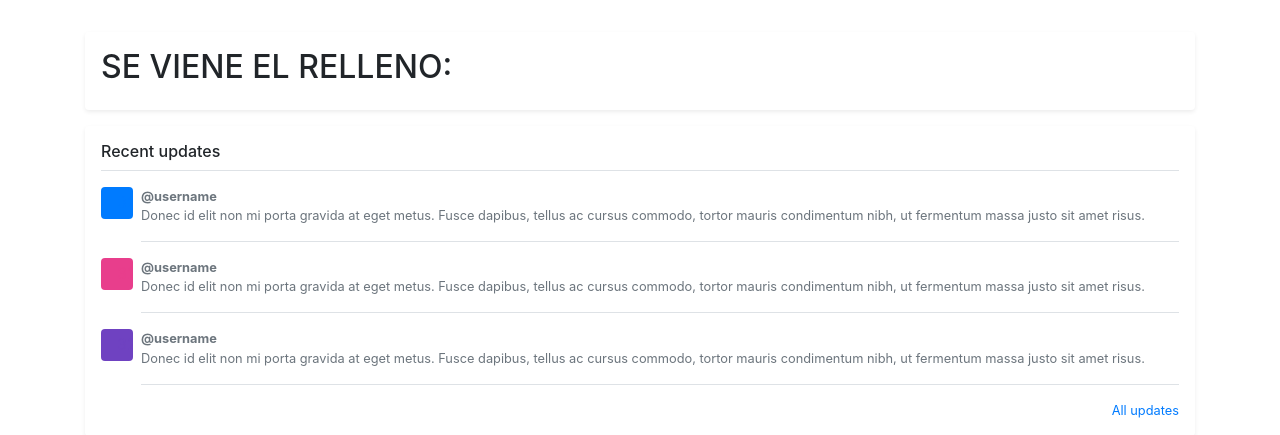
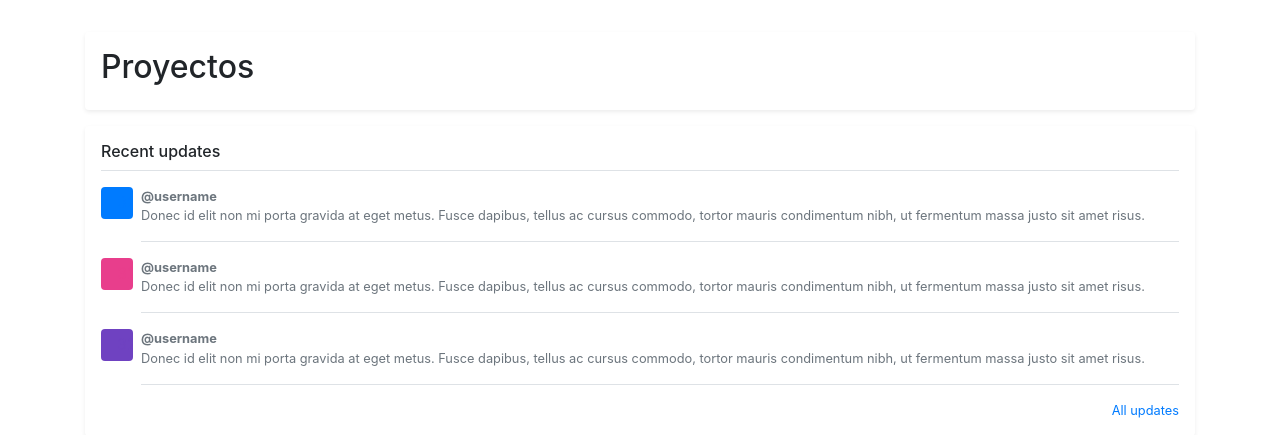
Before and after one commit to fer334/ItemManager, a Django app: page / in a window 1280 px wide. Shown: the part 56-491 px from the top of the page. Run offline with Django 3.2, Linux system fonts and the light colour scheme; the visitor is signed in with stand-in values (Sample User, id 1); parts of the project's set-up code (start-up, migrations or seed data) failed here and were passed over; some libraries are stand-ins or nearby versions.

Commit message:
Cambio de tituo index.html

```diff
--- a/templates/login/index.html
+++ b/templates/login/index.html
@@ -4,7 +4,7 @@
         <div class="row">
             <main role="main" class="container">
                 <div class="d-flex align-items-center p-3 my-3  bg-purple rounded shadow-sm">
-                    <h2 class=""> SE VIENE EL RELLENO:</h2>
+                    <h2 class="">Proyectos</h2>
                 </div>
 
                 <div class="my-3 p-3 bg-white rounded shadow-sm">
```
